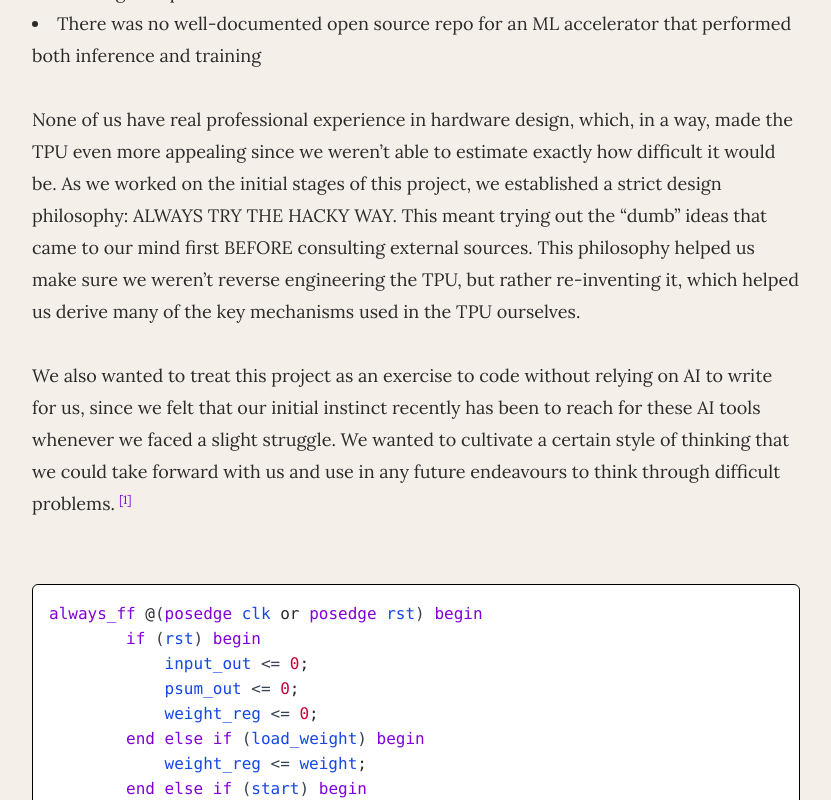
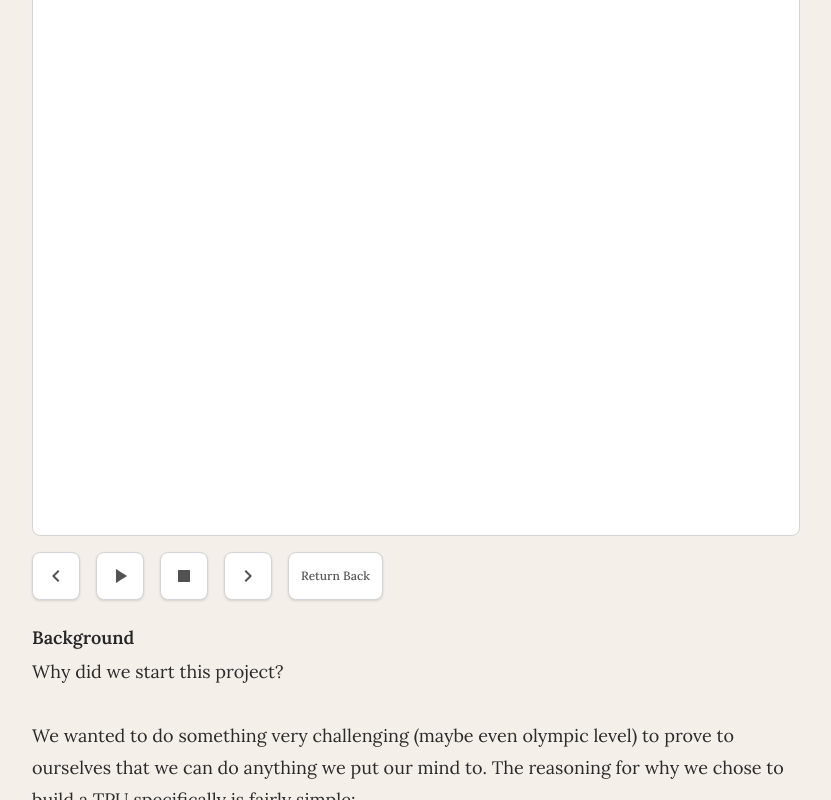
Before and after one commit to tiny-tpu-v2/tinytpu.com, a Next.js app: page / in a window 1280 px wide. Shown: the part 646-1446 px from the top of the page, without its empty margins (224-1055 px from the left). Built offline with nearby package versions, Linux system fonts and the light colour scheme.

Commit message:
added dummy forward-transition-backward slideshow placeholder

```diff
--- a/src/app/page.js
+++ b/src/app/page.js
@@ -139,6 +139,60 @@ export default function Home() {
           how it works–from the perspective of complete novices!
         </p>
         <br />
+        <div className="w-full aspect-square bg-white border border-neutral-300 rounded-lg"></div>
+
+        <div className="flex justify-start items-center gap-4 mt-4 mb-6">
+          <button className="w-12 h-12 rounded-lg border border-neutral-300 bg-white shadow-sm hover:bg-neutral-50 flex items-center justify-center">
+            <svg
+              xmlns="http://www.w3.org/2000/svg"
+              viewBox="0 0 24 24"
+              className="h-6 w-6 text-neutral-600"
+              fill="currentColor"
+            >
+              <path d="M15.41 7.41L14 6l-6 6 6 6 1.41-1.41L10.83 12z" />
+            </svg>
+          </button>
+
+          <button className="w-12 h-12 rounded-lg border border-neutral-300 bg-white shadow-sm hover:bg-neutral-50 flex items-center justify-center">
+            <svg
+              xmlns="http://www.w3.org/2000/svg"
+              viewBox="0 0 24 24"
+              className="h-6 w-6 text-neutral-600"
+              fill="currentColor"
+            >
+              <path d="M8 5v14l11-7z" />
+            </svg>
+          </button>
+
+          <button className="w-12 h-12 rounded-lg border border-neutral-300 bg-white shadow-sm hover:bg-neutral-50 flex items-center justify-center">
+            <svg
+              xmlns="http://www.w3.org/2000/svg"
+              viewBox="0 0 24 24"
+              className="h-6 w-6 text-neutral-600"
+              fill="currentColor"
+            >
+              <path d="M6 6h12v12H6z" />
+            </svg>
+          </button>
+
+          <button className="w-12 h-12 rounded-lg border border-neutral-300 bg-white shadow-sm hover:bg-neutral-50 flex items-center justify-center">
+            <svg
+              xmlns="http://www.w3.org/2000/svg"
+              viewBox="0 0 24 24"
+              className="h-6 w-6 text-neutral-600"
+              fill="currentColor"
+            >
+              <path d="M10 6L8.59 7.41 13.17 12l-4.58 4.59L10 18l6-6z" />
+            </svg>
+          </button>
+
+          <button
+            className="px-3 py-2 h-12 rounded-lg border border-neutral-300 bg-white shadow-sm hover:bg-neutral-50 flex items-center justify-center text-xs font-medium text-neutral-600"
+            title="Return back to where I last clicked from"
+          >
+            Return Back
+          </button>
+        </div>
         <h2 className="text-base md:text-lg font-semibold text-neutral-800 mb-1">
           Background
         </h2>
```
